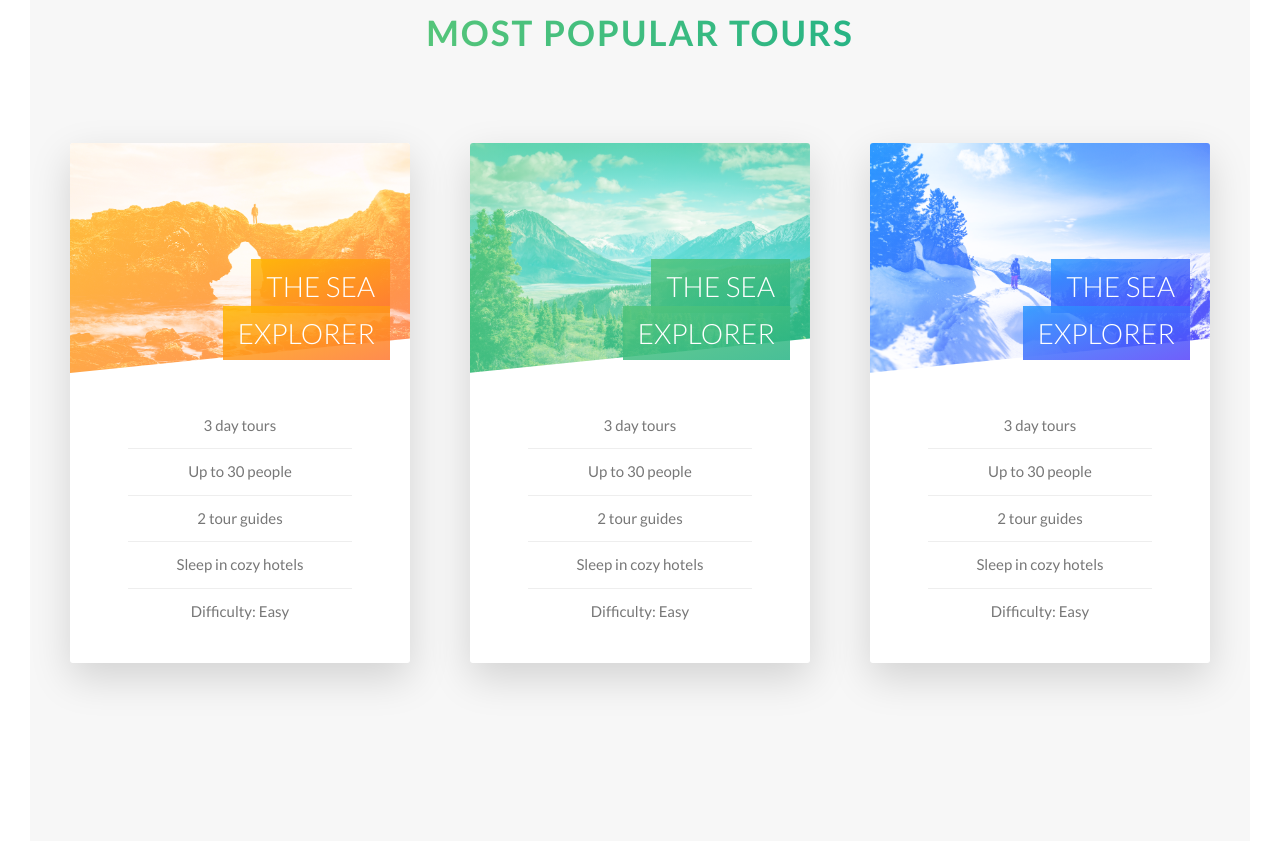
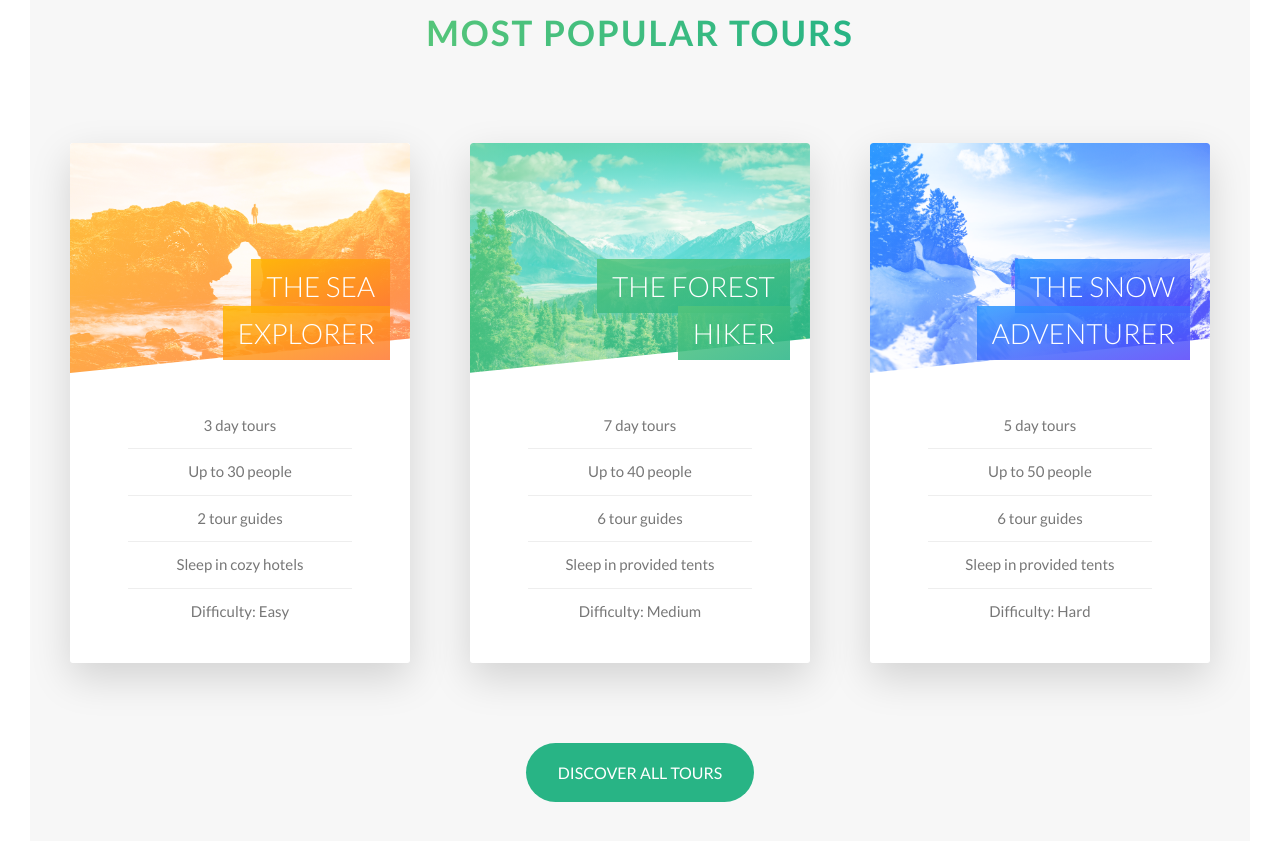
Before and after one commit to papusethi/adv-css-natours-project, a website: page index.html in a window 1280 px wide. Shown: the part 2359-3200 px from the top of the page. Drawn offline with Linux system fonts and the light colour scheme.

Commit message:
completed tours section

```diff
--- a/index.html
+++ b/index.html
@@ -184,7 +184,13 @@
                                 </div>
                             </div>
                             <div class="card__side card__side--back card__side--back-1">
-                                back side
+                                <div class="card__cta">
+                                    <div class="card__price-box">
+                                        <div class="card__price-only">Only</div>
+                                        <div class="card__price-value">$297</div>
+                                    </div>
+                                    <a href="#" class="btn btn--white">Book now</a>
+                                </div>
                             </div>
                         </div>
                     </div>
@@ -196,20 +202,26 @@
                                     &nbsp;
                                 </div>
                                 <h4 class="card__heading">
-                                    <span class="card__heading-span card__heading-span--2">The Sea Explorer</span>
+                                    <span class="card__heading-span card__heading-span--2">The Forest Hiker</span>
                                 </h4>
                                 <div class="card__details">
                                     <ul>
-                                        <li>3 day tours</li>
-                                        <li>Up to 30 people</li>
-                                        <li>2 tour guides</li>
-                                        <li>Sleep in cozy hotels</li>
-                                        <li>Difficulty: Easy</li>
+                                        <li>7 day tours</li>
+                                        <li>Up to 40 people</li>
+                                        <li>6 tour guides</li>
+                                        <li>Sleep in provided tents</li>
+                                        <li>Difficulty: Medium</li>
                                     </ul>
                                 </div>
                             </div>
                             <div class="card__side card__side--back card__side--back-2">
-                                back side
+                                <div class="card__cta">
+                                    <div class="card__price-box">
+                                        <div class="card__price-only">Only</div>
+                                        <div class="card__price-value">$447</div>
+                                    </div>
+                                    <a href="#" class="btn btn--white">Book now</a>
+                                </div>
                             </div>
                         </div>
                     </div>
@@ -221,23 +233,35 @@
                                     &nbsp;
                                 </div>
                                 <h4 class="card__heading">
-                                    <span class="card__heading-span card__heading-span--3">The Sea Explorer</span>
+                                    <span class="card__heading-span card__heading-span--3">The Snow adventurer</span>
                                 </h4>
                                 <div class="card__details">
                                     <ul>
-                                        <li>3 day tours</li>
-                                        <li>Up to 30 people</li>
-                                        <li>2 tour guides</li>
-                                        <li>Sleep in cozy hotels</li>
-                                        <li>Difficulty: Easy</li>
+                                        <li>5 day tours</li>
+                                        <li>Up to 50 people</li>
+                                        <li>6 tour guides</li>
+                                        <li>Sleep in provided tents</li>
+                                        <li>Difficulty: Hard</li>
                                     </ul>
                                 </div>
                             </div>
                             <div class="card__side card__side--back card__side--back-3">
-                                back side
+                                <div class="card__cta">
+                                    <div class="card__price-box">
+                                        <div class="card__price-only">Only</div>
+                                        <div class="card__price-value">$697</div>
+                                    </div>
+                                    <a href="#" class="btn btn--white">Book now</a>
+                                </div>
                             </div>
                         </div>
                     </div>
+                </div>
+
+                <div class="u-center-text u-margin-top-big">
+                    <a href="#" class="btn btn--green">
+                        Discover all tours
+                    </a>
                 </div>
             </section>
         </main>
--- a/sass/base/_utilities.scss
+++ b/sass/base/_utilities.scss
@@ -13,3 +13,11 @@
 .u-margin-bottom-big {
     margin-bottom: 8rem;
 }
+
+.u-margin-top-big {
+    margin-top: 8rem;
+}
+
+.u-margin-top-huge {
+    margin-top: 10rem;
+}
--- a/sass/components/_button.scss
+++ b/sass/components/_button.scss
@@ -34,6 +34,15 @@
 
     &::after {
       background-color: $color-white;
+    }
+  }
+
+  &--green {
+    background-color: $color-primary-dark;
+    color: $color-white;
+
+    &::after {
+      background-color: $color-primary-dark;
     }
   }
 
--- a/sass/components/_card.scss
+++ b/sass/components/_card.scss
@@ -23,7 +23,7 @@
 
 
         &--front {
-            background-color: white;
+            background-color: $color-white;
         }
 
         &--back {
@@ -65,6 +65,10 @@
 
         -webkit-clip-path: polygon(0 0, 100% 0, 100% 85%, 0 100%);
         clip-path: polygon(0 0, 100% 0, 100% 85%, 0 100%);
+
+        border-top-left-radius: 0.3rem;
+        border-top-right-radius: 0.3rem;
+
 
         &--1 {
             background-image: linear-gradient(to right bottom, $color-secondary-light,
@@ -140,4 +144,30 @@
             }
         }
     }
+
+    // Back side styling
+    &__cta {
+        position: absolute;
+        top: 50%;
+        left: 50%;
+        transform: translate(-50%, -50%);
+        width: 90%;
+        text-align: center;
+    }
+
+    &__price-box {
+        text-align: center;
+        margin-bottom: 8rem;
+        color: $color-white;
+    }
+
+    &__price-only {
+        font-size: 1.4rem;
+        text-transform: uppercase;
+    }
+
+    &__price-value {
+        font-size: 6rem;
+        font-weight: 100;
+    }
 }
```
Also changed, not shown: css/style.css.
